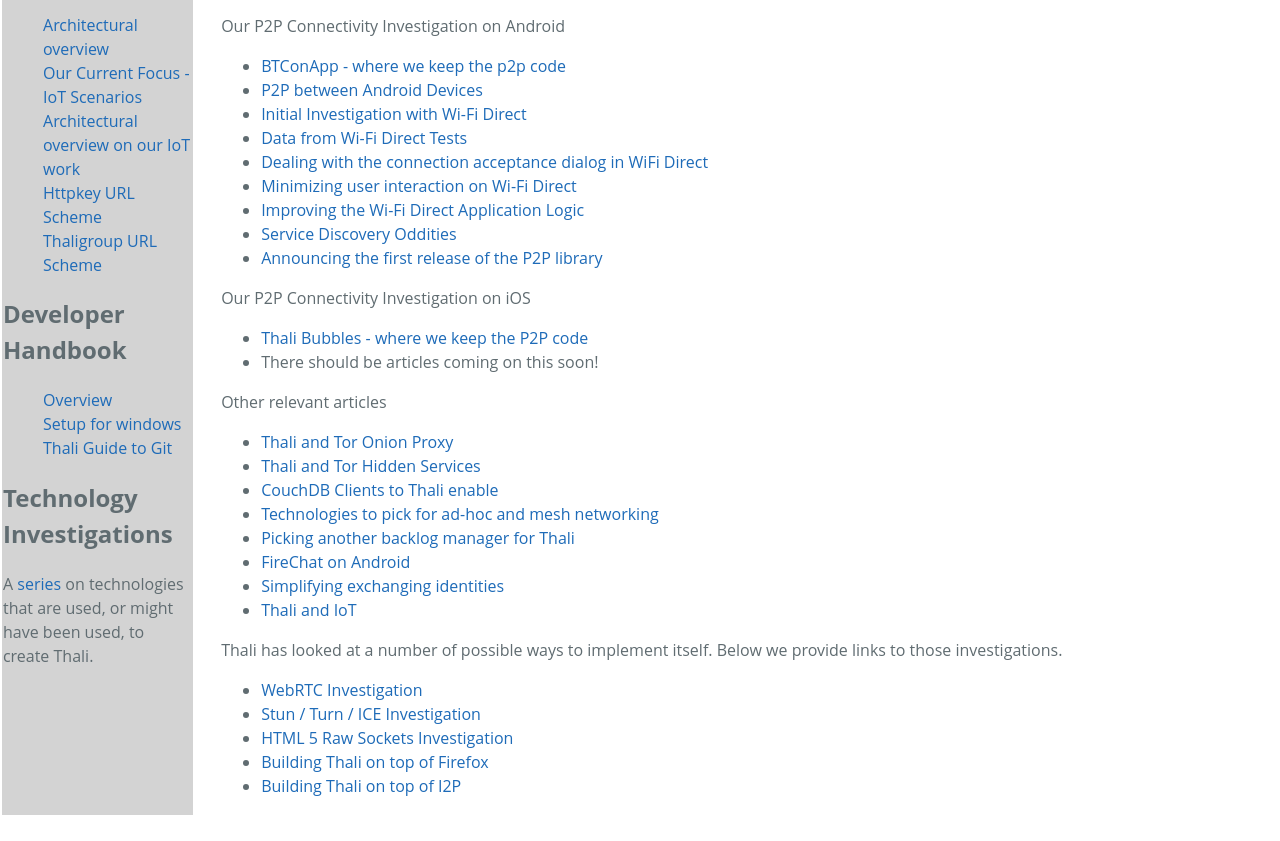
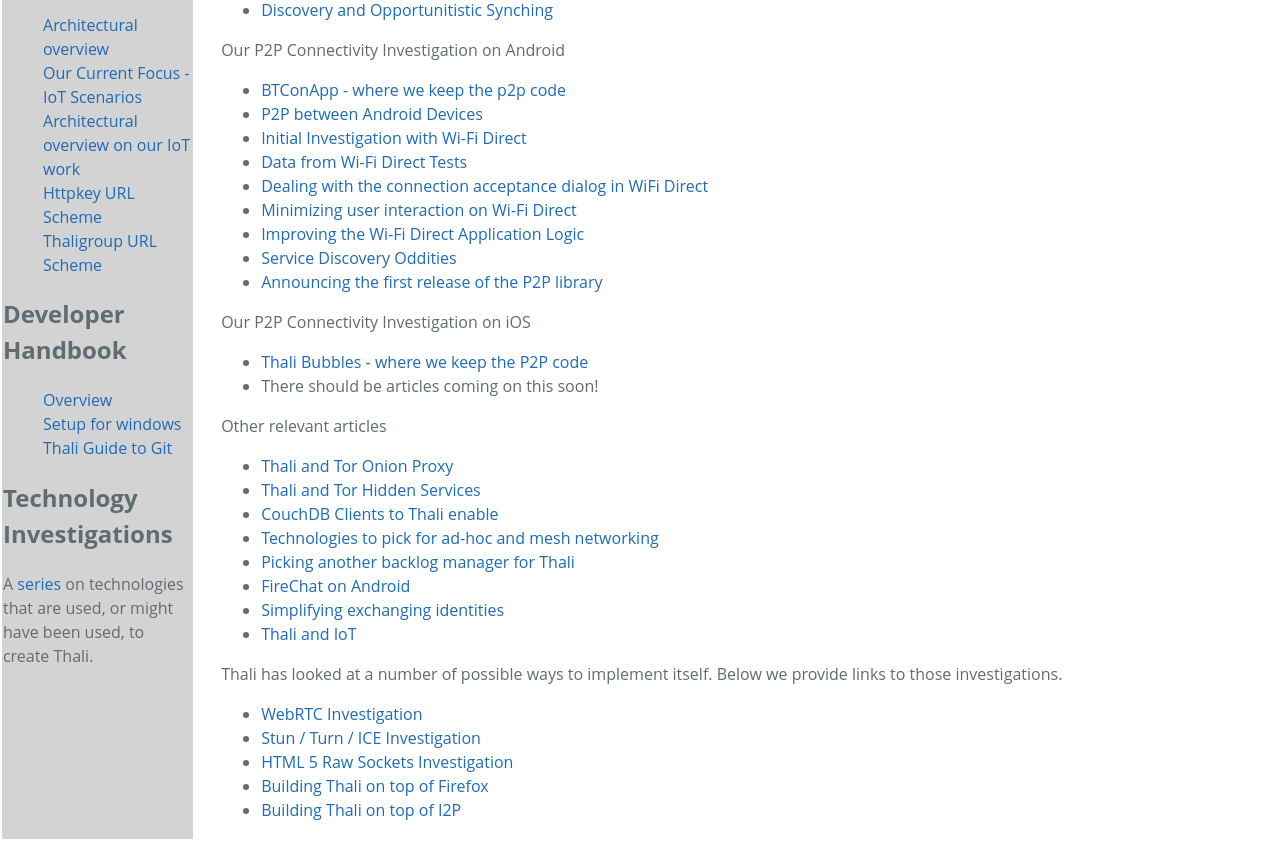
Before and after one commit to thaliproject/thali, a Jekyll site: the page built from TechnologyInvestigations.md, in a window 1280 px wide. Shown: the part 320-1161 px from the top of the page. Built offline with Jekyll 4.4.1, drawn with Linux system fonts in a browser that asks for light colours; Markdown is read by kramdown in place of the engine named in the settings; before the commit the page ends 1137 px from its top, so only the background shows below that.

Commit message:
Update TechnologyInvestigations.md

```diff
--- a/TechnologyInvestigations.md
+++ b/TechnologyInvestigations.md
@@ -10,6 +10,8 @@
 * [A detailed summary of our investigation into JXCore](http://www.goland.org/jxcore/)
 * [JXCore Performance](http://www.goland.org/jxcoreperf/)
 * [Proposal for ACLS in PouchDB](http://www.goland.org/thaliacls/)
+* [Discovery and Opportunitistic Synching](presenceprotocolforopportunisticsynching)
+
 
 Our P2P Connectivity Investigation on Android
 * [BTConApp - where we keep the p2p code](https://github.com/thaliproject/BTConApp)
```
